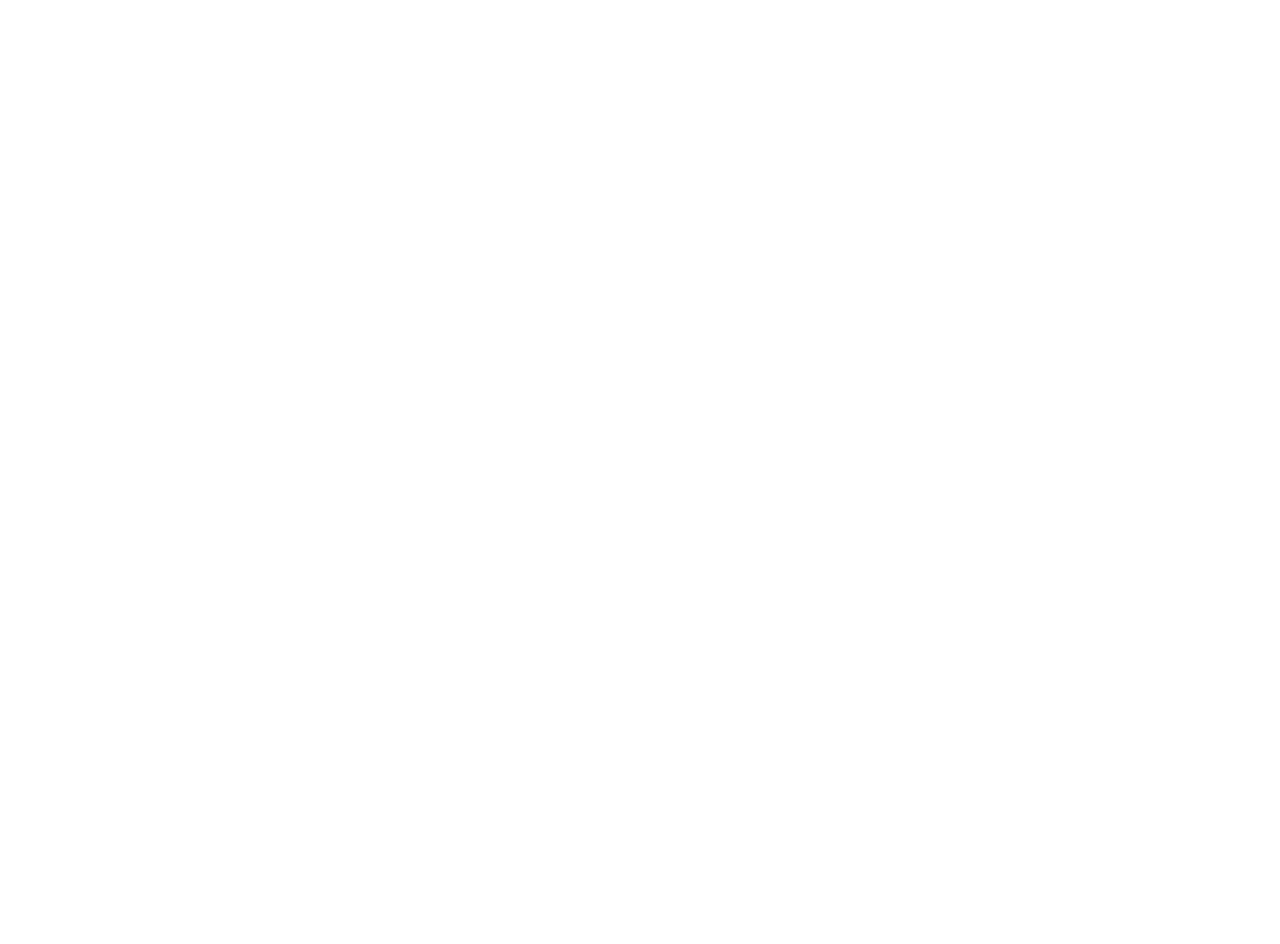
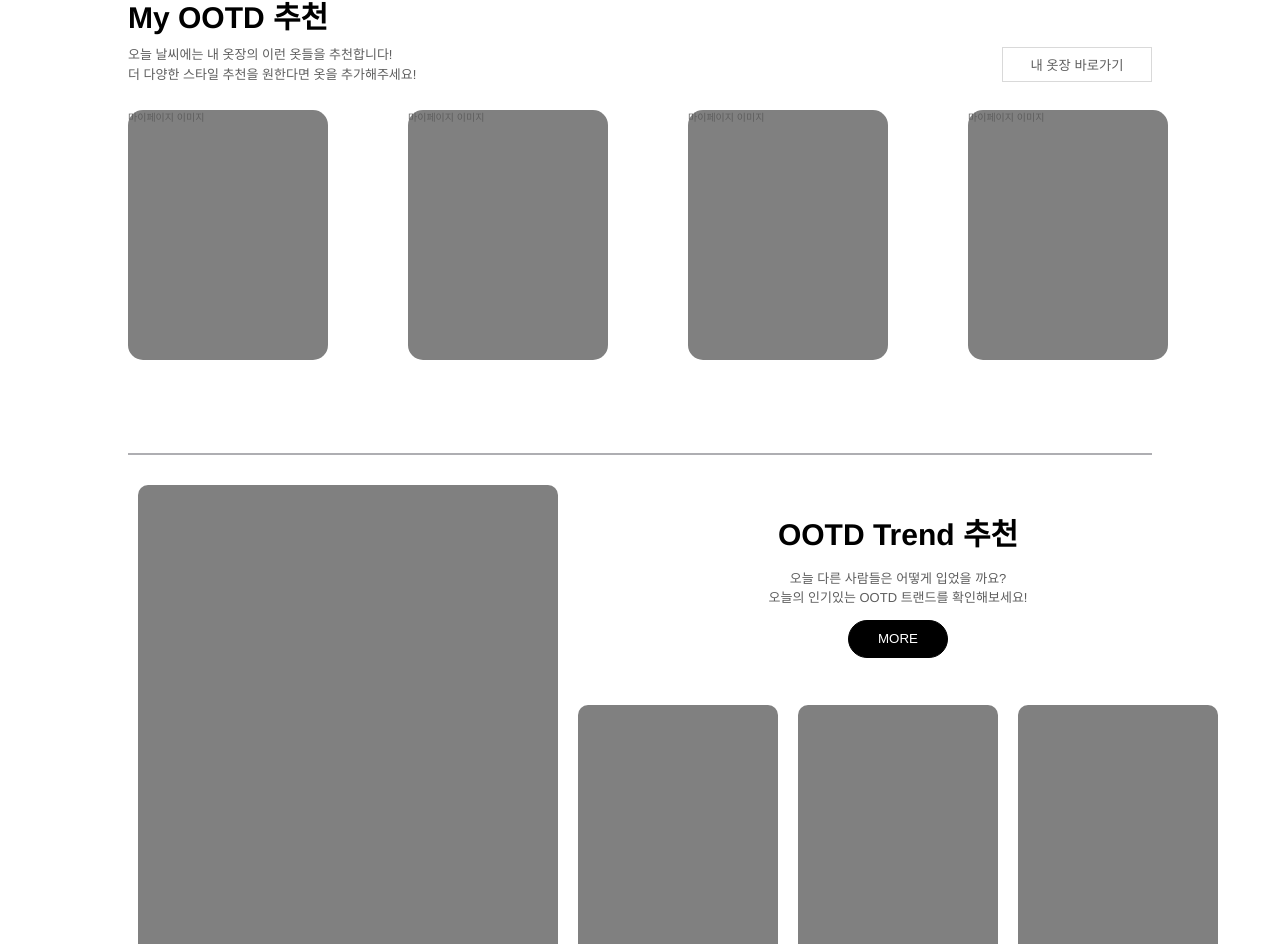
Before and after one commit to WeatherWearTeam/weather-wear-FE, a React (Vite) app: page / in a window 1280 px wide. Shown: the part 326-1270 px from the top of the page. Before the commit the page ends 800 px from the top, so only its background shows below. Built offline with nearby package versions, Linux system fonts and the light colour scheme; the HTML template or start-up script is replaced by a standard one.

Commit message:
[STYLE] : Home 맡은 부분 스타일링

```diff
--- /dev/null
+++ b/src/components/MyOOTDGrid.tsx
@@ -0,0 +1,26 @@
+import styled from "styled-components";
+import MyOOTDItem from "./MyOOTDItem";
+
+export default function MyOOTDGrid() {
+    return (
+        <ContentsMain>
+          <MyOOTDItem />
+          <MyOOTDItem />
+          <MyOOTDItem />
+          <MyOOTDItem />
+        </ContentsMain>
+    );
+}
+
+const ContentsMain = styled.div`
+  width: 85%;
+  max-width: 1090px;
+  display: grid;
+  grid-template-columns: repeat(4, 1fr);
+  grid-auto-rows: auto;
+  gap: 30px;
+  padding: 20px 0 15px 0;
+  @media (max-width: 1200px) {grid-template-columns: repeat(2, 2fr);}
+  // @media (max-width: 900px) {grid-template-columns: repeat(2, 2fr);}
+  @media (max-width: 600px) {grid-template-columns: 1fr;}
+`;
--- /dev/null
+++ b/src/components/MyOOTDItem.tsx
@@ -0,0 +1,25 @@
+import styled from "styled-components";
+
+function MyOOTDItem() {
+  return (
+    <ContentsItem>
+      <ContentsItemImage>마이페이지 이미지</ContentsItemImage>
+    </ContentsItem>
+  );
+}
+
+export default MyOOTDItem;
+
+const ContentsItem = styled.div`
+  width: 250px;
+  height: 320px;
+  box-sizing: border-box;
+`;
+
+const ContentsItemImage = styled.div`
+  background-color: gray;
+  width: 200px;
+  height: 250px;
+  box-sizing: border-box;
+  border-radius: 15px;
+`;
--- a/src/pages/Home.tsx
+++ b/src/pages/Home.tsx
@@ -1,5 +1,5 @@
-
-
+import styled from "styled-components";
+import MyOOTDGrid from "@components/MyOOTDGrid";
 import ClothesTag from "@components/ClothesTag";
 import ClothesType from "@components/ClothesTypes";
 import ColorBar from "@components/ColorBar";
@@ -7,9 +7,16 @@ import ColorChip from "@components/ColorChip";
 import Icon from "@components/Icon";
 import { heartFillIcon, heartIcon, menuIcon } from "@shared/icons";
 
+type buttonType = "primary" | "secondary";
+
+interface buttonsProps {
+  $buttonType?: buttonType;
+  $selected?: boolean;
+}
+
 const Home = () => {
   return (
-    <div>
+    <HomeContainer>
       Home
       <ColorBar></ColorBar>
       <ClothesTag color="red" type="티셔츠" />
@@ -18,8 +25,211 @@ const Home = () => {
       <Icon icon={heartIcon} />
       <Icon icon={heartFillIcon} />
       <ClothesType />
-    </div>
+
+      <HomeContents3>
+        <Divider />
+        <HomeTitle>
+          My OOTD 추천
+        </HomeTitle>
+        <HomeContentContainer>
+          <HomeContent>
+            오늘 날씨에는 내 옷장의 이런 옷들을 추천합니다!<br />
+            더 다양한 스타일 추천을 원한다면 옷을 추가해주세요!
+          </HomeContent>
+          <MyCloset>
+            내 옷장 바로가기
+          </MyCloset>
+        </HomeContentContainer>
+        <MyOOTDGrid />
+      </HomeContents3>
+
+      <HomeContents4>
+        <Divider />
+        <TredndGrid>
+          <TredndImage1></TredndImage1>
+          <TredndText>
+            <HomeTitle>OOTD Trend 추천</HomeTitle>
+            <HomeContent>
+              오늘 다른 사람들은 어떻게 입었을 까요?<br />
+              오늘의 인기있는 OOTD 트랜드를 확인해보세요!
+            </HomeContent>
+            <TrendMore>MORE</TrendMore>
+          </TredndText>
+          <TredndImage2></TredndImage2>
+          <TredndImage3></TredndImage3>
+          <TredndImage4></TredndImage4>
+        </TredndGrid>
+      </HomeContents4>
+    </HomeContainer>
   );
 };
 
 export default Home;
+
+const HomeContainer = styled.div`
+  display: flex;
+  flex-direction: column;
+  justify-content: center;
+  align-items: center;
+  min-height: 100vh;
+`;
+
+const HomeContents3 = styled.div`
+  width: 80%;
+  height: 400px;
+  flex-direction: column;
+  position: static;
+  margin: 40px 0;
+`;
+
+const HomeTitle = styled.div`
+  font-size: 3rem;
+  color: black;
+  font-weight: bold;
+
+  // background-color: pink;
+`;
+
+const HomeContentContainer = styled.div`
+  width:100%;
+  height:50px;
+  display: flex;
+  justify-content: space-between;
+  align-items: center;
+
+  // background-color: green;
+`;
+
+const HomeContent = styled.div`
+  font-size: 1.3rem;
+`;
+
+const MyCloset = styled.button<buttonsProps>`
+  background-color: ${({ theme, $buttonType = "secondary" }) =>
+    theme.buttons[$buttonType].backgroundColor};
+  border: ${({ theme, $buttonType = "secondary" }) =>
+    theme.buttons[$buttonType].border || "inherit"};
+  color: ${({ theme, $buttonType = "secondary" }) =>
+    theme.buttons[$buttonType].color || "inherit"};
+  width: 150px;
+  height: 35px;
+  cursor: pointer;
+  transition: background-color 0.2s, border-color 0.2s, color 0.2s; /* 색상 전환 추가 */
+  outline: none;
+
+  &:hover {
+    background-color: ${({ theme, $buttonType = "secondary" }) =>
+    $buttonType === "secondary" ? theme.colors.black : theme.colors.white};
+    border: 1px solid ${({ theme }) => theme.colors.black};
+    color: ${({ theme, $buttonType = "secondary" }) =>
+    $buttonType === "secondary" ? theme.colors.white : theme.colors.black};
+  }
+
+  &:focus {
+    background-color: ${({ theme, $buttonType = "secondary" }) =>
+    $buttonType === "secondary" ? theme.colors.black : theme.colors.white};
+    border: 1px solid ${({ theme }) => theme.colors.black};
+    color: ${({ theme, $buttonType = "secondary" }) =>
+    $buttonType === "secondary" ? theme.colors.white : theme.colors.black};
+  }
+
+  &:disabled {
+    cursor: not-allowed;
+    opacity: 0.5;
+  }
+`;
+
+const Divider = styled.hr`
+  width: 100%;
+  border: 1px solid ${({ theme }) => theme.colors.gray};
+  margin: 20px 0;
+`;
+
+const HomeContents4 = styled.div`
+  width: 80%;
+  height: 400px;
+  flex-direction: column;
+  position: static;
+  margin: 40px 0;
+`;
+
+const TredndGrid = styled.div`
+  display: grid;
+  padding: 10px;
+  grid-template-columns: repeat(5, 200px);
+  grid-gap: 20px;
+  grid-template-rows: 200px 250px;
+  grid-template-areas:
+      'a a b b b '
+      'a a c d e '
+`;
+
+const TredndImage1 = styled.div`
+  grid-area: a;
+  background-color: gray;
+  box-sizing: border-box;
+  border-radius: 10px;
+`;
+
+const TredndText = styled.div`
+  grid-area: b;
+  display: flex;
+  justify-content: center;
+  align-items: center;
+  flex-direction: column;
+  text-align: center; /* 텍스트 중앙 정렬 */
+  gap: 12px;
+`;
+
+const TrendMore = styled.button<buttonsProps>`
+  background-color: ${({ theme, $buttonType = "primary" }) =>
+    theme.buttons[$buttonType].backgroundColor};
+  border: ${({ theme, $buttonType = "primary" }) =>
+    theme.buttons[$buttonType].border || "inherit"};
+  color: ${({ theme, $buttonType = "primary" }) =>
+    theme.buttons[$buttonType].color || "inherit"};
+  width: 100px;
+  height: 38px;
+  cursor: pointer;
+  border-radius: 30px;
+  transition: background-color 0.2s, border-color 0.2s; /* 배경색 전환 추가 */
+  outline: none;
+
+  &:hover {
+    background-color: ${({ theme, $buttonType = "primary" }) =>
+    $buttonType === "secondary" ? theme.colors.black : theme.colors.white};
+    border: 1px solid ${({ theme }) => theme.colors.black};
+    color: ${({ theme }) => theme.colors.black};
+  }
+
+  &:focus {
+    background-color: ${({ theme, $buttonType = "primary" }) =>
+    $buttonType === "secondary" ? theme.colors.black : theme.colors.white};
+    border: 1px solid ${({ theme }) => theme.colors.black};
+    color: ${({ theme }) => theme.colors.black};
+  }
+
+  &:disabled {
+    cursor: not-allowed;
+    opacity: 0.5;
+  }
+`;
+
+const TredndImage2 = styled.div`
+  grid-area: c;
+  background-color: gray;
+  box-sizing: border-box;
+  border-radius: 10px;
+`;
+const TredndImage3 = styled.div`
+  grid-area: d;
+  background-color: gray;
+  box-sizing: border-box;
+  border-radius: 10px;
+`;
+const TredndImage4 = styled.div`
+  grid-area: e;
+  background-color: gray;
+  box-sizing: border-box;
+  border-radius: 10px;
+`;
```
